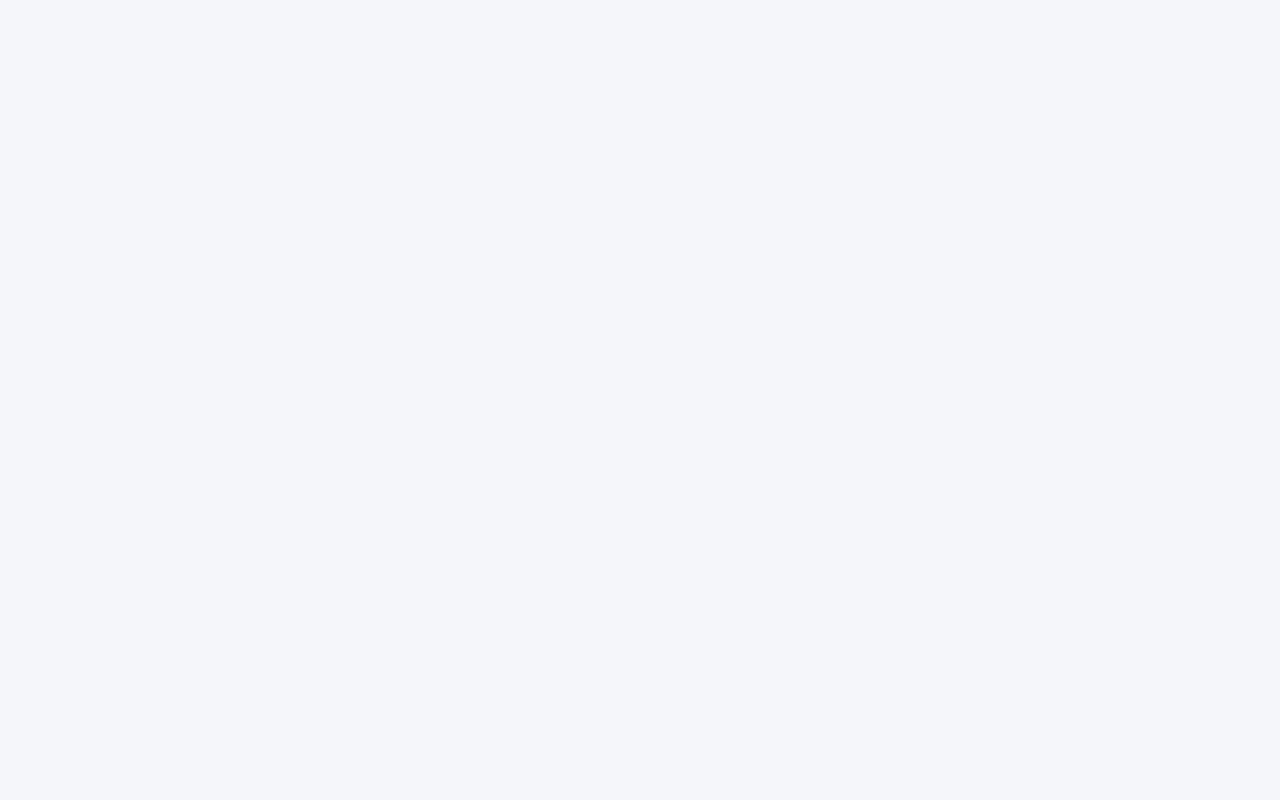
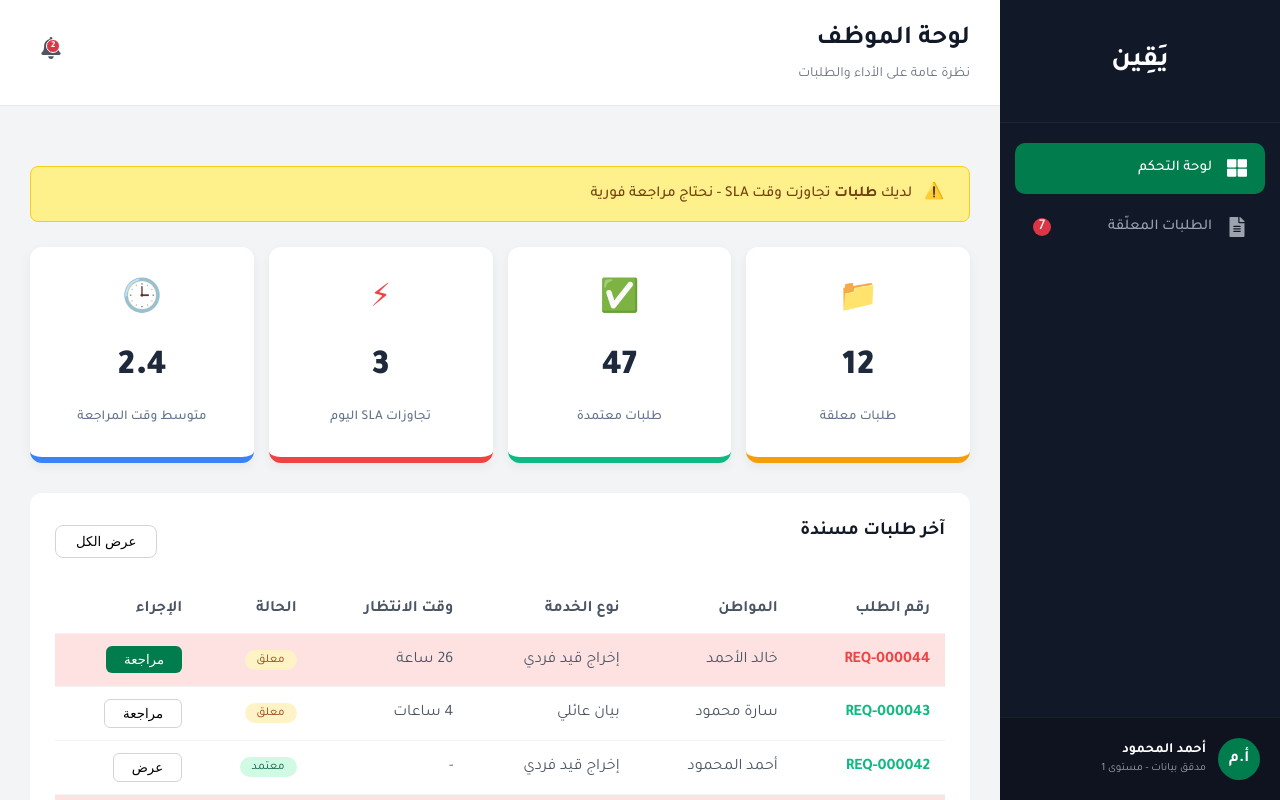
Before and after one commit to Salman-S6/Yaqeen, a React (Vite) app in the folder react/: page /employee-dashboard in a window 1280 px wide. Before the commit this address had no page. Built offline with nearby package versions, Linux system fonts and the light colour scheme.

Commit message:
complete employee dashboard

```diff
--- a/react/src/App.jsx
+++ b/react/src/App.jsx
@@ -5,7 +5,6 @@ import Login from "./assets/pages/login/login";
 import PendingRequests from './assets/pages/PendingRequests/PendingRequests';
 import RequestReview from './assets/pages/RequestReview/RequestReview';
 import EmployeeDashboard from './assets/pages/EmployeeDashboard/EmployeeDashboard';
-
 function App() {
   const user = {
     name: "أحمد المحمود",
@@ -62,7 +61,7 @@ function App() {
         } />
 {/* ... المسارات القديمة (Login, Pending, Review) تبقى كما هي ... */}
 
-<Route path="/dashboard" element={
+  <Route path="/employee-dashboard" element={
   <MainLayout
     currentUser={user}
     pendingCount={requests.length}
--- a/react/src/assets/pages/EmployeeDashboard/EmployeeDashboard.jsx
+++ b/react/src/assets/pages/EmployeeDashboard/EmployeeDashboard.jsx
@@ -1,31 +1,51 @@
 import React from 'react';
+import StatCard from './components/StatCard';
+import RecentRequestsTable from './components/RecentRequestsTable';
 import SLAAlert from './components/SLAAlert';
-import StatCard from './components/StatCard';
 import styles from './EmployeeDashboard.module.css';
 
 const EmployeeDashboard = () => {
-  // البيانات اللي كانت عندك (تأكدي إنها موجودة كاملة)
+  // مصفوفة بيانات الطلبات (تم ترتيبها لتسهيل القراءة)
+  const requestsData = [
+    { id: 'REQ-000044', citizen: 'خالد الأحمد', service: 'إخراج قيد فردي', waitTime: '26 ساعة', status: 'معلق' },
+    { id: 'REQ-000043', citizen: 'سارة محمود', service: 'بيان عائلي', waitTime: '4 ساعات', status: 'معلق' },
+    { id: 'REQ-000042', citizen: 'أحمد المحمود', service: 'إخراج قيد فردي', waitTime: '-', status: 'معتمد' },
+    { id: 'REQ-000041', citizen: 'ليلى حسن', service: 'بيان عائلي', waitTime: '22 ساعة', status: 'معلق' },
+    { id: 'REQ-000040', citizen: 'يوسف العمر', service: 'وثيقة أخرى', waitTime: '1 ساعة', status: 'معتمد' }
+  ];
+
+  // بيانات بطاقات الإحصائيات (Stat Cards)
   const statsData = [
-    { title: "طلبات معلقة مسندة إليك", value: "12", icon: "📁", color: "#f59e0b", subText: "5 جديدة اليوم", subColor: "#f59e0b" },
-    { title: "طلبات معتمدة هذا الأسبوع", value: "47", icon: "✅", color: "#10b981", subText: "نسبة القبول 94%" },
+    { title: "طلبات معلقة", value: "12", icon: "📁", color: "#f59e0b" },
+    { title: "طلبات معتمدة", value: "47", icon: "✅", color: "#10b981" },
     { title: "تجاوزات SLA اليوم", value: "3", icon: "⚡", color: "#ef4444" },
-    { title: "متوسط وقت المراجعة (ساعة)", value: "2.4", icon: "🕒", color: "#3b82f6" }
+    { title: "متوسط وقت المراجعة", value: "2.4", icon: "🕒", color: "#3b82f6" },
   ];
 
   return (
     <div className={styles.dashboardWrapper}>
-      <header className={styles.header}>
-        <h1 className={styles.mainTitle}>لوحة الموظف</h1>
-        <p className={styles.subTitle}>تدقيق البيانات المستخرجة من الوثائق</p>
-      </header>
+      <div className={styles.contentContainer}>
 
-      <div className={styles.contentContainer}>
-        <SLAAlert count={3} />
+        <SLAAlert />
+
         <div className={styles.statsGrid}>
           {statsData.map((stat, index) => (
             <StatCard key={index} {...stat} />
           ))}
         </div>
+
+        <div className={styles.tableSection}>
+          <div className={styles.tableHeader}>
+            <h3 className={styles.tableTitle}>آخر طلبات مسندة</h3>
+            <button className={styles.viewAllBtn}>عرض الكل</button>
+          </div>
+
+          <RecentRequestsTable
+            data={requestsData}
+            className={styles.customTable}
+          />
+        </div>
+
       </div>
     </div>
   );
--- a/react/src/assets/pages/EmployeeDashboard/EmployeeDashboard.module.css
+++ b/react/src/assets/pages/EmployeeDashboard/EmployeeDashboard.module.css
@@ -1,24 +1,43 @@
 .dashboardWrapper {
-  /* التعديل السحري للالتصاق */
-  position: absolute;
-  right: 280px; /* عرض السايدبار عندك */
-  left: 0;
-  top: 0;
-  min-height: 100vh;
-  background-color: #f8fafc;
+  margin: -30px;
+  padding: 30px;
+  background-color: #f3f4f6;
+  min-height: calc(100vh + 60px);
   direction: rtl;
-  display: block;
 }
 
-.contentContainer {
-  padding: 30px 40px;
+
+.tableHeader {
+  display: flex;
+  justify-content: space-between;
+  align-items: center;
+  margin-bottom: 20px;
+}
+
+.viewAllBtn {
+  background: white;
+  border: 1px solid #d1d5db;
+  padding: 8px 20px;
+  border-radius: 8px;
+  font-weight: 600;
+  cursor: pointer;
+  margin-right: auto;
+}
+
+.tableSection {
+  background-color: #ffffff;
+  border-radius: 12px;
+  padding: 25px;
+  margin-top: 30px;
+}
+
+.statsGrid {
+  display: flex;
+  gap: 15px;
+  margin-top: 25px;
   width: 100%;
 }
 
-.statsGrid {
-  display: grid;
-  /* هي اللي بتعمل المستطيلات العريضة */
-  grid-template-columns: repeat(4, 1fr);
-  gap: 20px;
-  margin-top: 25px;
+.statsGrid > div {
+  flex: 1;
 }
--- /dev/null
+++ b/react/src/assets/pages/EmployeeDashboard/components/RecentRequestsTable.jsx
@@ -0,0 +1,77 @@
+import React from 'react';
+import { useNavigate } from 'react-router-dom';
+import styles from './RecentRequestsTable.module.css';
+
+const RecentRequestsTable = ({ data = [] }) => {
+  const navigate = useNavigate();
+
+  const handleReviewClick = () => {
+    navigate('/review');
+  };
+
+  if (!data || data.length === 0) {
+    return <p className={styles.loadingText}>جاري تحميل البيانات...</p>;
+  }
+
+  return (
+    <table className={styles.tableContainer}>
+      <thead>
+        <tr>
+          <th>رقم الطلب</th>
+          <th>المواطن</th>
+          <th>نوع الخدمة</th>
+          <th>وقت الانتظار</th>
+          <th>الحالة</th>
+          <th>الإجراء</th>
+        </tr>
+      </thead>
+
+      <tbody>
+        {data.map((req, index) => {
+
+          const isRedRow = index === 0 || index === data.length - 2;
+
+          const isReviewAction = index === 0 || index === 1 || index === data.length - 2;
+
+          return (
+            <tr
+              key={req.id}
+              className={isRedRow ? styles.redRow : ''}
+            >
+              <td className={isRedRow ? styles.redNumber : styles.greenNumber}>
+                {req.id}
+              </td>
+              <td>{req.citizen}</td>
+              <td>{req.service}</td>
+              <td>
+                <span>{req.waitTime}</span>
+              </td>
+              <td>
+                <span className={req.status === 'معلق' ? styles.statusPending : styles.statusApproved}>
+                  {req.status}
+                </span>
+              </td>
+              {/* الإجراء */}
+<td>
+  {isReviewAction ? (
+    <button
+      className={index === 1 ? styles.actionBtnSecondary : styles.actionBtnPrimary}
+      onClick={handleReviewClick}
+    >
+      مراجعة
+    </button>
+  ) : (
+    <button className={styles.actionBtnSecondary}>
+      عرض
+    </button>
+  )}
+</td>
+            </tr>
+          );
+        })}
+      </tbody>
+    </table>
+  );
+};
+
+export default RecentRequestsTable;
--- /dev/null
+++ b/react/src/assets/pages/EmployeeDashboard/components/RecentRequestsTable.module.css
@@ -0,0 +1,54 @@
+.tableContainer {
+    width: 100%;
+    border-collapse: collapse;
+    direction: rtl;
+    background-color: white;
+}
+
+.redRow {
+    background-color: #fee2e2 !important;
+}
+
+.redNumber { color: #ef4444; font-weight: 600; }
+.greenNumber { color: #10b981; font-weight: 600; }
+
+.statusPending {
+    background-color: #fef3c7;
+    color: #92400e;
+    padding: 4px 12px;
+    border-radius: 99px;
+    font-size: 12px;
+}
+
+.statusApproved {
+    background-color: #d1fae5;
+    color: #065f46;
+    padding: 4px 12px;
+    border-radius: 99px;
+    font-size: 12px;
+}
+
+.actionBtnPrimary {
+    background-color: #007c4d;
+    color: white;
+    border: none;
+    padding: 6px 18px;
+    border-radius: 6px;
+    cursor: pointer;
+    font-weight: 500;
+}
+
+
+.actionBtnSecondary {
+    background-color: white;
+    border: 1px solid #d1d5db;
+    padding: 6px 18px;
+    border-radius: 6px;
+    cursor: pointer;
+}
+
+.tableContainer th, .tableContainer td {
+    padding: 12px 15px;
+    border-bottom: 1px solid #f3f4f6;
+    text-align: right;
+}
--- a/react/src/components/Sidebar/Sidebar.jsx
+++ b/react/src/components/Sidebar/Sidebar.jsx
@@ -1,6 +1,6 @@
 import React, { useState } from 'react';
-import { useNavigate } from 'react-router-dom';
-import { FaFileAlt, FaSignOutAlt, FaCog } from 'react-icons/fa';
+import { useNavigate, NavLink } from 'react-router-dom';
+import { FaFileAlt, FaSignOutAlt, FaCog,FaThLarge } from 'react-icons/fa'; // أضفت أيقونة FaLayout
 import styles from './Sidebar.module.css';
 
 const Sidebar = ({ currentUser = {}, pendingCount = 0 }) => {
@@ -18,13 +18,30 @@ const Sidebar = ({ currentUser = {}, pendingCount = 0 }) => {
             </div>
 
             <nav className={styles.navMenu}>
-                <div className={`${styles.navItem} ${styles.active}`}>
+                {/* الرابط الجديد: لوحة التحكم */}
+                <NavLink
+                    to="/employee-dashboard"
+                    className={({ isActive }) =>
+                        isActive ? `${styles.navItem} ${styles.active}` : styles.navItem
+                    }
+                >
+                    <FaThLarge className={styles.navIcon} />
+                    <span>لوحة التحكم</span>
+                </NavLink>
+
+                {/* رابط الطلبات المعلقة */}
+                <NavLink
+                    to="/pending-requests"
+                    className={({ isActive }) =>
+                        isActive ? `${styles.navItem} ${styles.active}` : styles.navItem
+                    }
+                >
                     <FaFileAlt className={styles.navIcon} />
                     <span>الطلبات المعلّقة</span>
                     {pendingCount > 0 && (
                         <span className={styles.navBadge}>{pendingCount}</span>
                     )}
-                </div>
+                </NavLink>
             </nav>
 
             <div className={styles.userSection}>
--- a/react/src/components/Sidebar/Sidebar.module.css
+++ b/react/src/components/Sidebar/Sidebar.module.css
@@ -149,3 +149,29 @@
 .logoutBtn {
     color: #fca5a5 !important;
 }
+
+
+/* --- إضافات لوحة التحكم (Batool) --- */
+
+/* تأكيد تنسيق الروابط عند استخدام NavLink لضمان عدم ظهور خط تحت النص */
+.navItem {
+    text-decoration: none;
+}
+
+/* لضمان بقاء الأيقونة في مكانها الصحيح داخل لوحة التحكم */
+.navIcon {
+    flex-shrink: 0;
+}
+
+/* تحسين شكل الـ Active ليعمل مع NavLink بشكل تلقائي */
+:global(.active) .navItem,
+.active {
+    background-color: #007c4d !important;
+    color: white !important;
+}
+
+/* تنسيق إضافي لـ نص الرابط لضمان وضوحه */
+.navItem span {
+    font-size: 15px;
+    font-weight: 500;
+}
```
